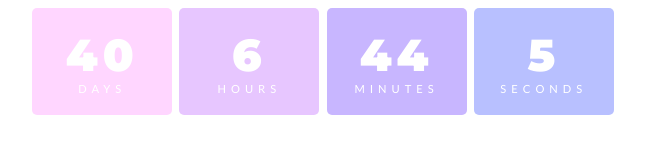
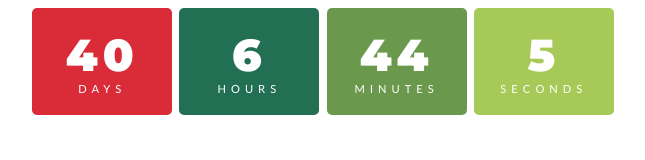
Before and after one commit to nstewaynt/notion, a plain HTML site: page index.html in a window 1280 px wide. Shown: the whole page, without its empty margins (317-962 px from the left). Drawn offline with Linux system fonts and the light colour scheme.

Commit message:
Update index.html

```diff
--- a/index.html
+++ b/index.html
@@ -28,20 +28,20 @@ body{
 }
 
 .days {
-  background: #FFD6FF;
+  background: #da2c38;
 }
 
 .hours {
-  background: #E7C6FF;
+  background: #226f54;
   color: #FFFFFF;
 }
 
 .minutes {
-  background: #C8B6FF;
+  background: #6a994e;
 }
 
 .seconds {
-  background: #B8C0FF;
+  background: #a7c957;
 }
 
 .numbers {
```
